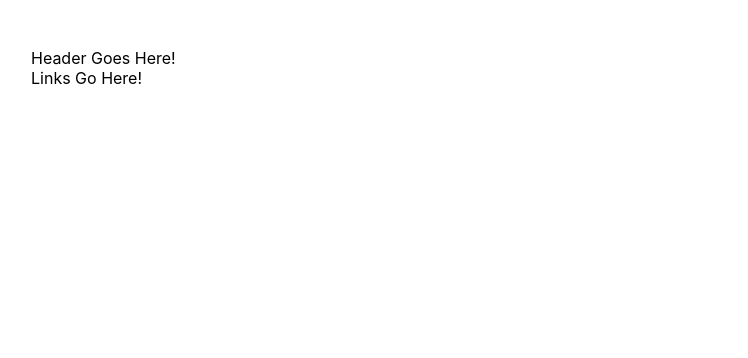
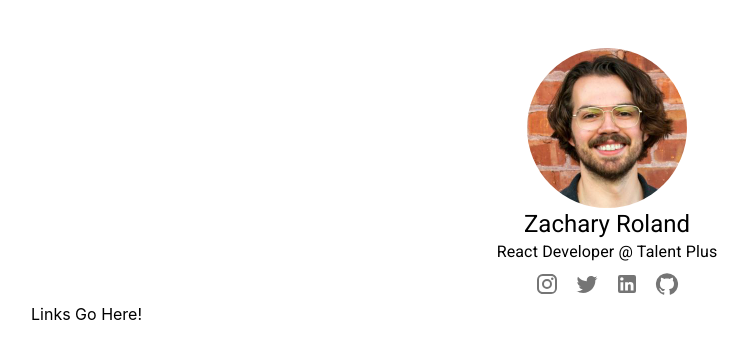
Before and after one commit to Zachary-Roland/link-in-bio, a React (Create React App) app: page / in a window 1280 px wide. Shown: the top 358 px of the page, without its empty margins (33-781 px from the left). Built offline with nearby package versions, Linux system fonts and the light colour scheme; the HTML template or start-up script is replaced by a standard one.

Commit message:
adds header contents

```diff
--- a/src/components/Header.tsx
+++ b/src/components/Header.tsx
@@ -1,6 +1,60 @@
-const Header = () => {
+import { Avatar, Grid, IconButton, Typography, Box } from "@mui/material";
+import { GitHub, Instagram, LinkedIn, Twitter } from "@mui/icons-material";
+
+type HeaderProps = {
+	isXs: boolean;
+	isSm: boolean;
+}
+
+const Header = ({ isXs, isSm}: HeaderProps) => {
+	const jobDetails: { role: string; company: string } = {
+		role: "React Developer",
+		company: "Talent Plus",
+	};
+
 	return (
-	<div>Header Goes Here!</div>)
+		<Grid
+			container
+			spacing={0}
+			direction="column"
+			alignItems={"center"}
+			justifyContent={"center"}
+		>
+			<Grid item xs={12}>
+				<Avatar
+					alt="Zachary Roland Profile Picture"
+					src={require('../AvatarImg.jpeg')}
+					sx={ isXs ? { width: 100, height: 100 } :
+					isSm ? { width: 120, height: 120 } : { width: 160, height: 160 }}
+				/>
+			</Grid>
+			<Grid item xs={12}>
+				<Typography variant="h5">Zachary Roland</Typography>
+			</Grid>
+			<Grid item xs={12}>
+				<Typography>{`${jobDetails.role} @ ${jobDetails.company}`}</Typography>
+			</Grid>
+			<Grid item xs={3}>
+				<IconButton>
+					<Instagram />
+				</IconButton>
+				<IconButton>
+					<Twitter />
+				</IconButton>
+				<IconButton>
+					<LinkedIn />
+				</IconButton>
+				<IconButton>
+					<GitHub />
+				</IconButton>
+			</Grid>
+			{/* <Grid item xs={6} sx={{ paddingLeft: "120px", paddingRight: "120px"}}>
+				<Typography variant="body2">
+				I'm a fashion designer turned web developer, and I’ve been working in my first role as a React Developer at Talent Plus since September of 2021. I completed Midland Code Academy’s Full Stack Development bootcamp in August of 2021 after three months of study, an achievement I attribute to my strong commitment to being efficient, disciplined, and organized. While studying at the Midland Code Academy, I learned how to think through logic flows to tackle complex ideas and break them down into actionable steps. I also learned how to apply those logic flows to write effective and well documented code.
+				</Typography>
+			</Grid> */}
+		</Grid>
+	);
 };
 
 export default Header;
```
